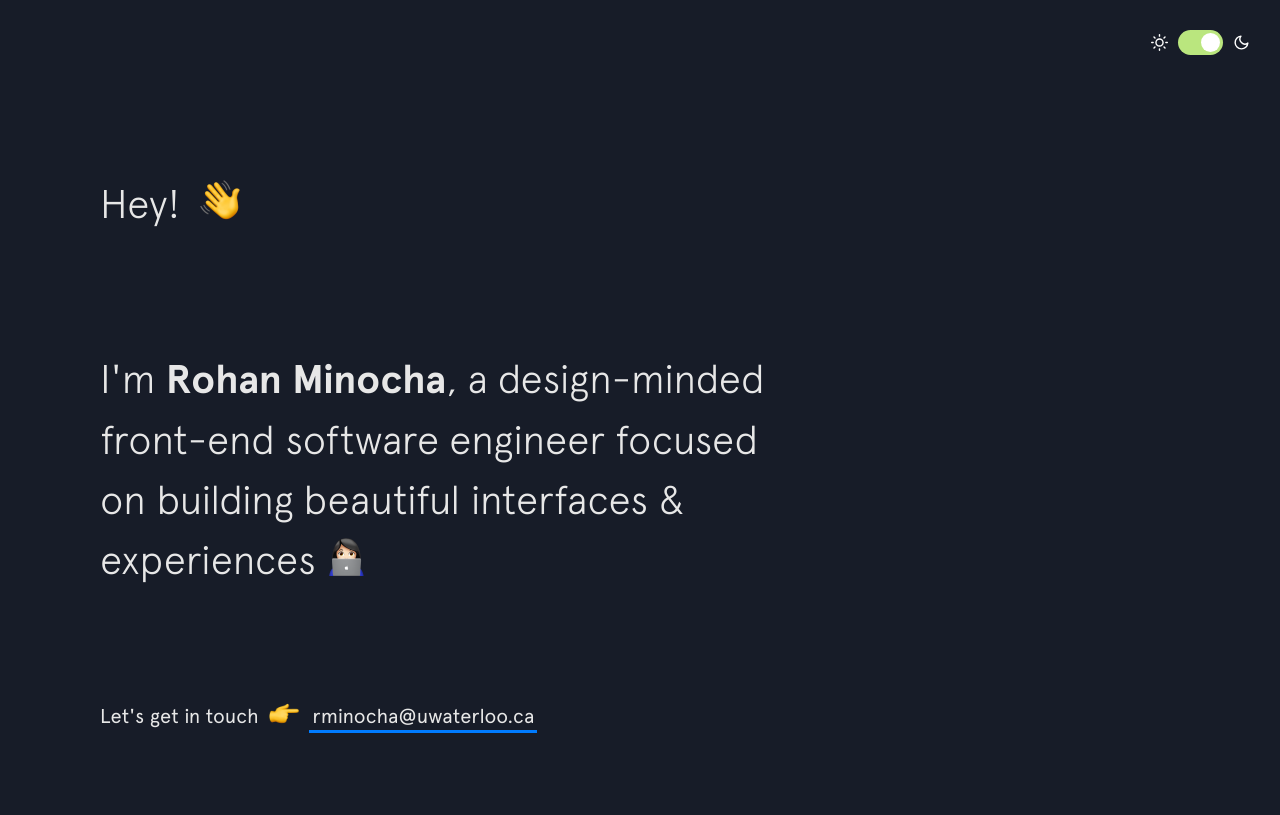
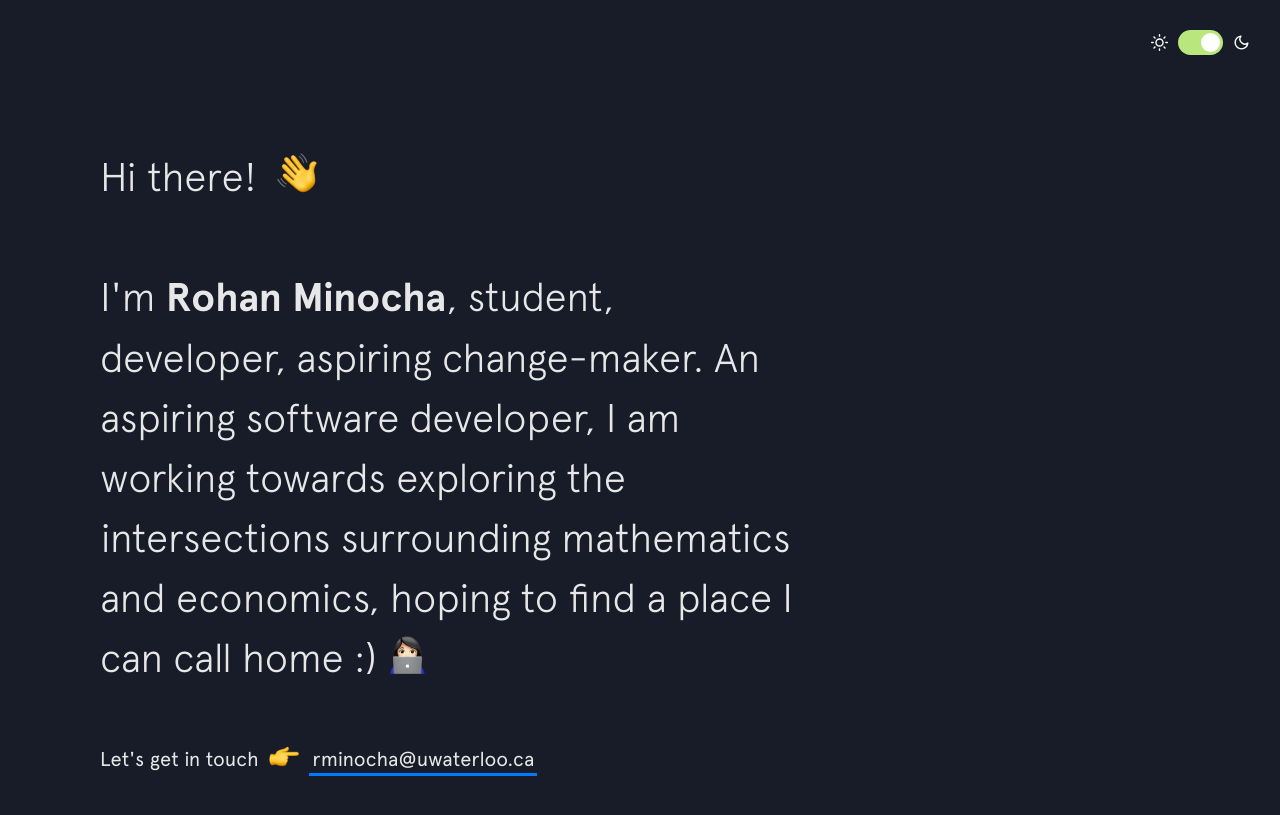
Before and after one commit to rohanxminocha/personal-website-v1, a Jekyll site: the page built from index.html, in a window 1280 px wide and 900 px high. Shown: the top 815 px of the window. Built offline with Jekyll 4.4.1, drawn with Linux system fonts in a browser that asks for light colours; nearby versions of some CDN libraries.

Commit message:
Update intro.html

```diff
--- a/_includes/intro.html
+++ b/_includes/intro.html
@@ -1,10 +1,10 @@
 <header class="intro">
-  <h1 class="intro__hello">Hey!
+  <h1 class="intro__hello">Hi there!
     <span class="emoji wave-hand animated"></span>
   </h1>
 
   <h2 class="intro__tagline">I'm
-    <span class="name">Rohan Minocha</span>, a design-minded front-end software engineer focused on building beautiful interfaces &amp; experiences
+    <span class="name">Rohan Minocha</span>, student, developer, aspiring change-maker. An aspiring software developer, I am working towards exploring the intersections surrounding mathematics and economics, hoping to find a place I can call home :)
     <span class="emoji technologist"></span>
   </h2>
 
```
